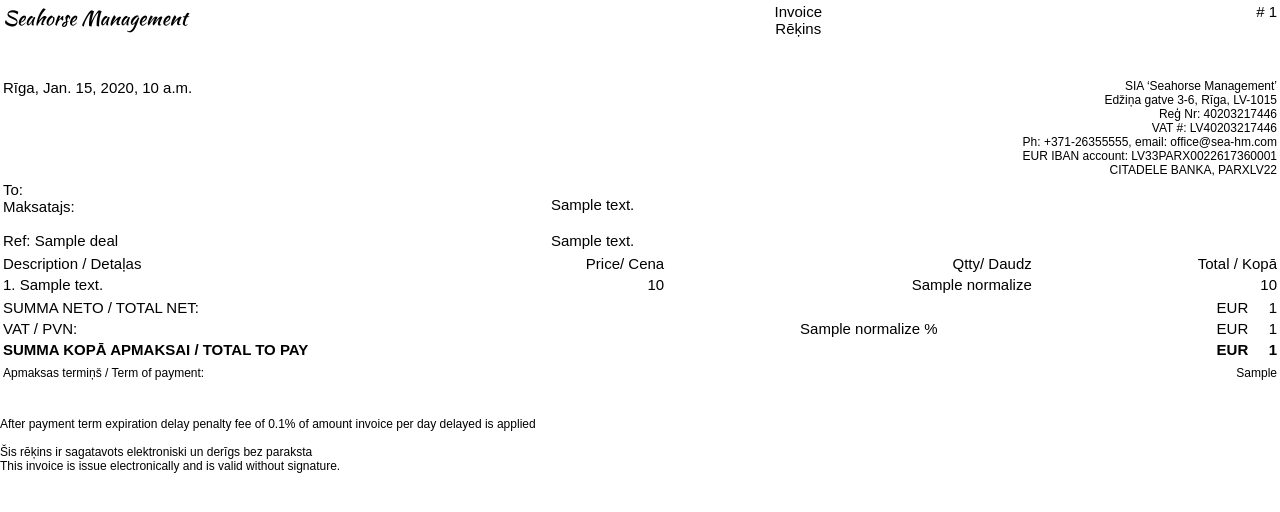
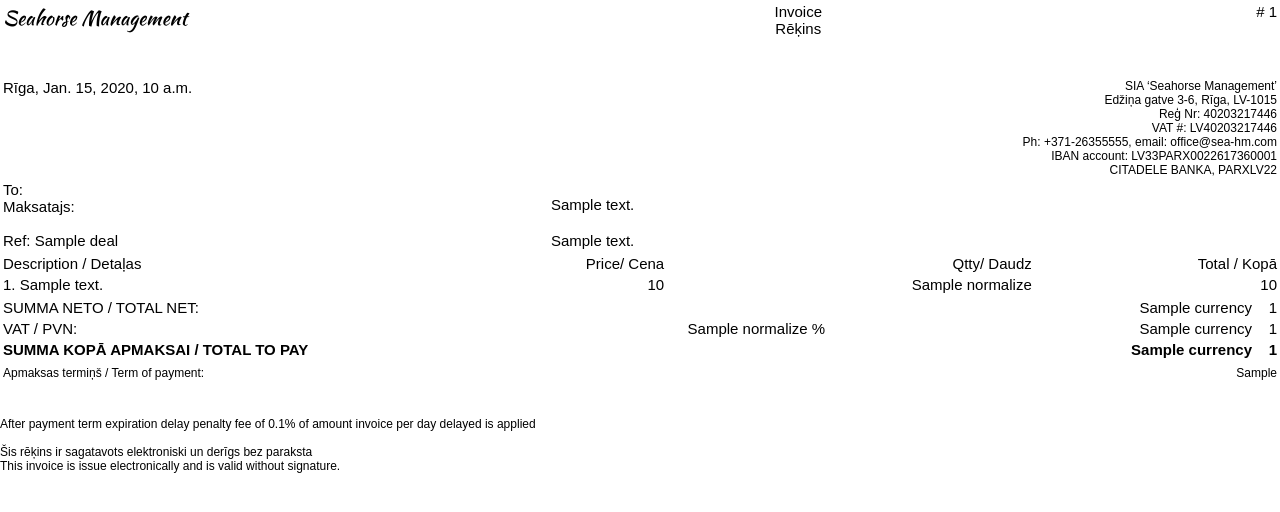
Before and after one commit to valeriyfyodorov/finvoice, a Django app: template invoices/templates/invoices/print_detail.html in a window 1280 px wide. Shown: the top 512 px of the page. Run offline with Django 3.2, Linux system fonts and the light colour scheme; the template is opened without the code that fills it: most values are stand-ins (such as "Sample title", 1, 10 or a date in 2020).

Commit message:
Currency on invoices

```diff
--- a/invoices/templates/invoices/print_detail.html
+++ b/invoices/templates/invoices/print_detail.html
@@ -105,7 +105,7 @@ VAT #: LV40203217446
 <br>
 Ph: +371-26355555, email: office@sea-hm.com
 <br>
-EUR IBAN account: LV33PARX0022617360001
+IBAN account: LV33PARX0022617360001
 <br>
 CITADELE BANKA, PARXLV22
         </td>
@@ -193,7 +193,7 @@ CITADELE BANKA, PARXLV22
           SUMMA NETO / TOTAL NET:
         </td>
         <td colspan="2" class="text-right">
-          EUR
+          {{invoice.currency.name}}
         </td>
         <td class="text-right">
           {{invoice.total_net}}
@@ -207,7 +207,7 @@ CITADELE BANKA, PARXLV22
           {{invoice.vat_percent.normalize}} %
         </td>
         <td class="text-right">
-          EUR
+          {{invoice.currency.name}}
         </td>
         <td class="text-right">
           {{invoice.total_vat}}
@@ -219,7 +219,7 @@ CITADELE BANKA, PARXLV22
           SUMMA KOPĀ APMAKSAI / TOTAL TO PAY
         </th>
         <th colspan="2" class="text-right">
-          EUR
+          {{invoice.currency.name}}
         </th>
         <th class="text-right">
           {{invoice.total_gross}}
@@ -249,7 +249,7 @@ CITADELE BANKA, PARXLV22
           {{invoice.advance_percent.normalize}} %
         </td>
         <td class="text-right">
-          EUR
+          {{invoice.currency.name}}
         </td>
         <td class="text-right">
           {{invoice.advance_amount}}
```
Also changed, not shown: invoices/templates/invoices/invoice_detail.html (+5 -5 lines).
